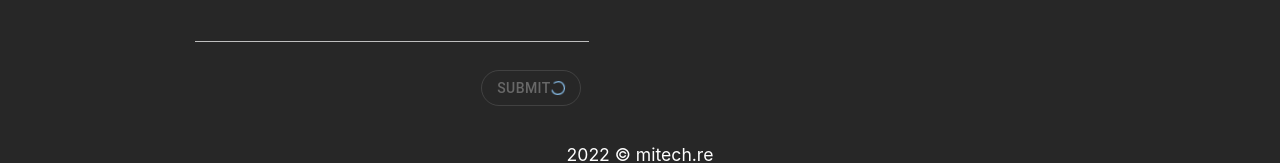
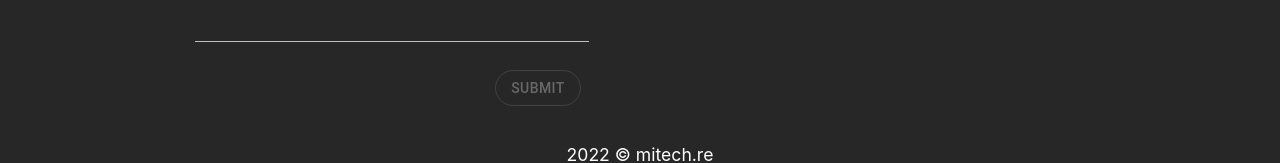
Before and after one commit to noxbike/portfolio, a React (Create React App) app: page / in a window 1280 px wide. Shown: the part 3877-4040 px from the top of the page. Built offline with nearby package versions, Linux system fonts and the light colour scheme.

Commit message:
show error and disabled the button

```diff
--- a/src/components/contact/Contact.js
+++ b/src/components/contact/Contact.js
@@ -1,8 +1,9 @@
-import React from 'react'
+import React, { useState } from 'react'
 import TextField from '@mui/material/TextField';
 import Button from '@mui/material/Button';
 import CircularProgress from '@mui/material/CircularProgress';
 import { ThemeProvider, createTheme } from '@mui/material/styles';
+import InputAdornment from '@mui/material/InputAdornment';
 import Box from '@mui/material/Box';
 import { useForm } from 'react-hook-form'
 import axios from 'axios';
@@ -15,8 +16,10 @@ const darkTheme = createTheme({
 });
 
 function Contact() {
-  const { register, handleSubmit, resetField,
+    const [loading, setLoading] = useState(false)
+    const { register, handleSubmit, reset,
         formState: { errors, isValid, isDirty }} = useForm({
+            mode: 'onBlur',
             defaultValues:{
                 name: "",
                 email: "",
@@ -25,18 +28,14 @@ function Contact() {
         })
 
   const onSubmit = (data) => {
+    setLoading(!loading)
     let email = { email: data };
-    if(isValid){
+
     axios.post('http://localhost:3001/api/contact',email)
-        .then(res => reset())
-    }
-
-  }
-
-  const reset = () =>{
-    resetField("name")
-    resetField("email")
-    resetField("message")
+    .then(res => {
+        reset();
+        setLoading(false)
+    })
   }
 
   return (
@@ -58,11 +57,13 @@ function Contact() {
                             <TextField id="standard-basic" {...register("name",{required: true})} label="Name" variant="standard" />
                             <TextField
                                 error={errors.email?.message}
-                                helperText={errors.email?.message}
                                 id="standard-basic"
                                 {...register("email",{required: true, pattern: {value: /^[A-Z0-9._%+-]+@[A-Z0-9.-]+\.[A-Z]{2,}$/i, message: "email invalid !"} })}
                                 label="Email"
                                 variant="standard"
+                                InputProps={{
+                                    endAdornment: <InputAdornment position="end">{errors.email?.message && 'invalid'}</InputAdornment>,
+                                    }}
                             />
                             <TextField
                                 {...register("message",{required: true})}
@@ -74,9 +75,8 @@ function Contact() {
                             />
                         </Box>
                         <div className="submitbutton">
-                            <Button type="submit" variant="outlined" sx={ { borderRadius: 28 } } disabled={!isDirty}>
-                                Submit
-                                <CircularProgress size={14}/>
+                            <Button type="submit" variant="outlined" sx={ { borderRadius: 28 } } disabled={(!isDirty || !isValid) || loading}>
+                                Submit{loading && <CircularProgress style={{marginLeft: '10px'}} size={14}/>}
                             </Button>
                         </div>
                     </form>
```
Lines whose indentation alone changed are shown as unchanged.
